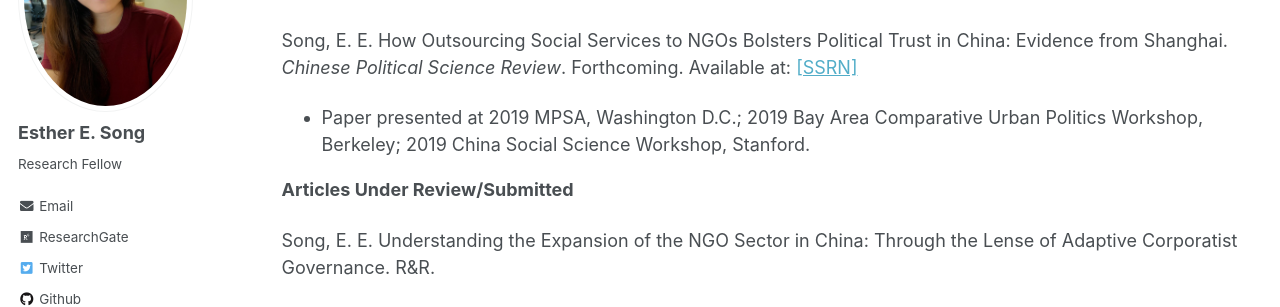
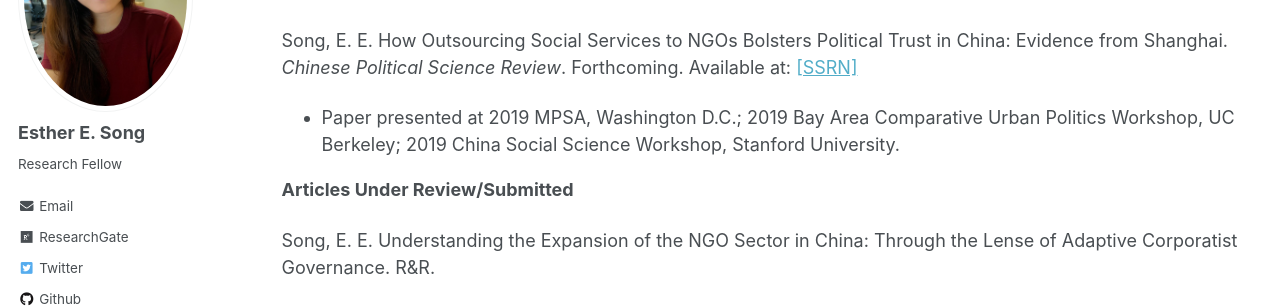
Before and after one commit to ehsong/ehsong.github.io, a Jekyll site: the page built from _pages/research.md, in a window 1280 px wide and 900 px high, scrolled down 310 px. Shown: the part 153-460 px from the top of the window. Built offline with Jekyll 4.4.1, drawn with Linux system fonts in a browser that asks for light colours; some web fonts are replaced.

Commit message:
Update research.md

```diff
--- a/_pages/research.md
+++ b/_pages/research.md
@@ -19,7 +19,7 @@
 **Peer-Reviewed Articles**
 
 Song, E. E. How Outsourcing Social Services to NGOs Bolsters Political Trust in China: Evidence from Shanghai. *Chinese Political Science Review*. Forthcoming. Available at: [[SSRN]](https://papers.ssrn.com/sol3/papers.cfm?abstract_id=3991317)
-- Paper presented at 2019 MPSA, Washington D.C.; 2019 Bay Area Comparative Urban Politics Workshop, Berkeley; 2019 China Social Science Workshop, Stanford.
+- Paper presented at 2019 MPSA, Washington D.C.; 2019 Bay Area Comparative Urban Politics Workshop, UC Berkeley; 2019 China Social Science Workshop, Stanford University.
 
 **Articles Under Review/Submitted**
 
```
